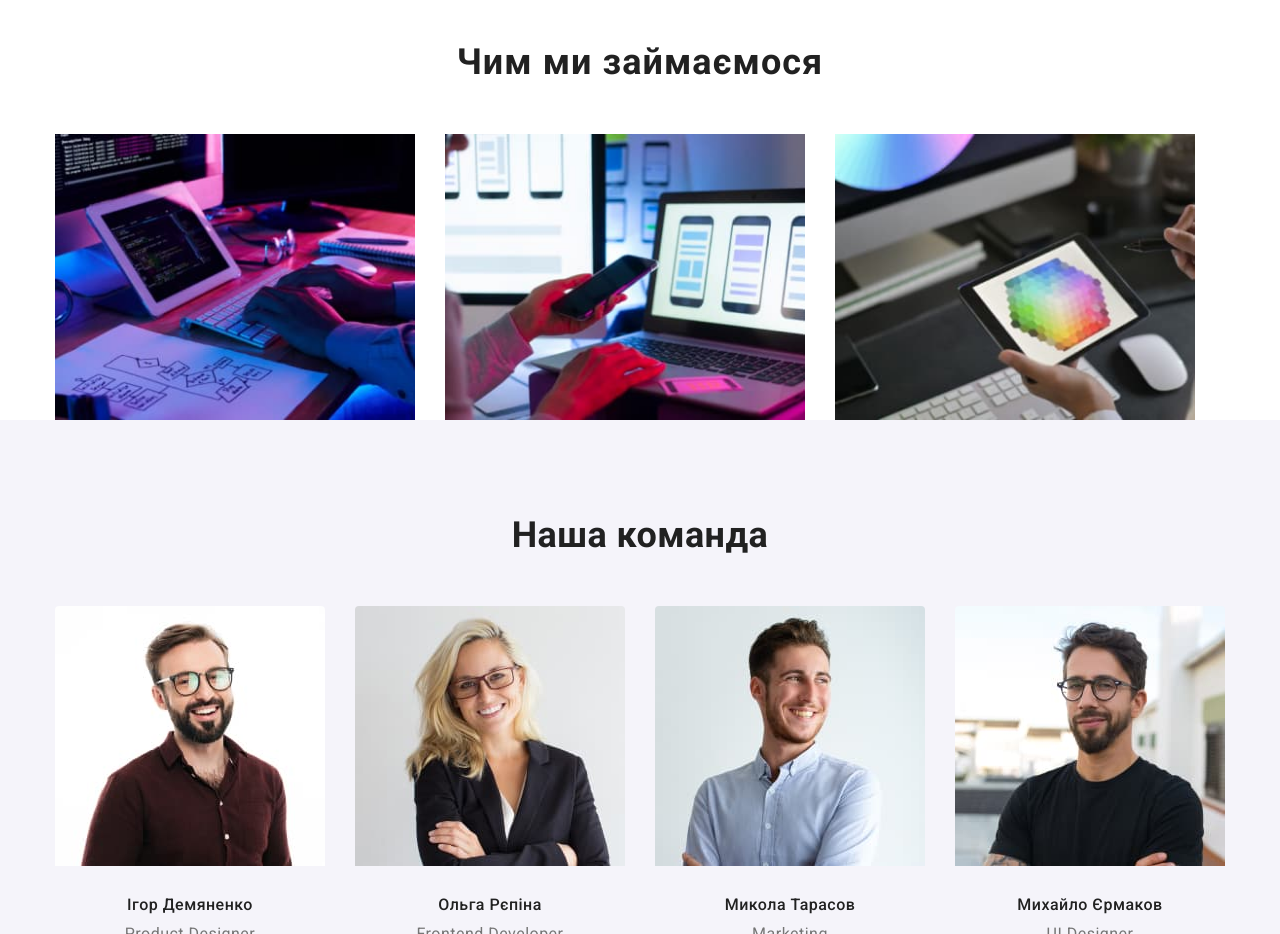
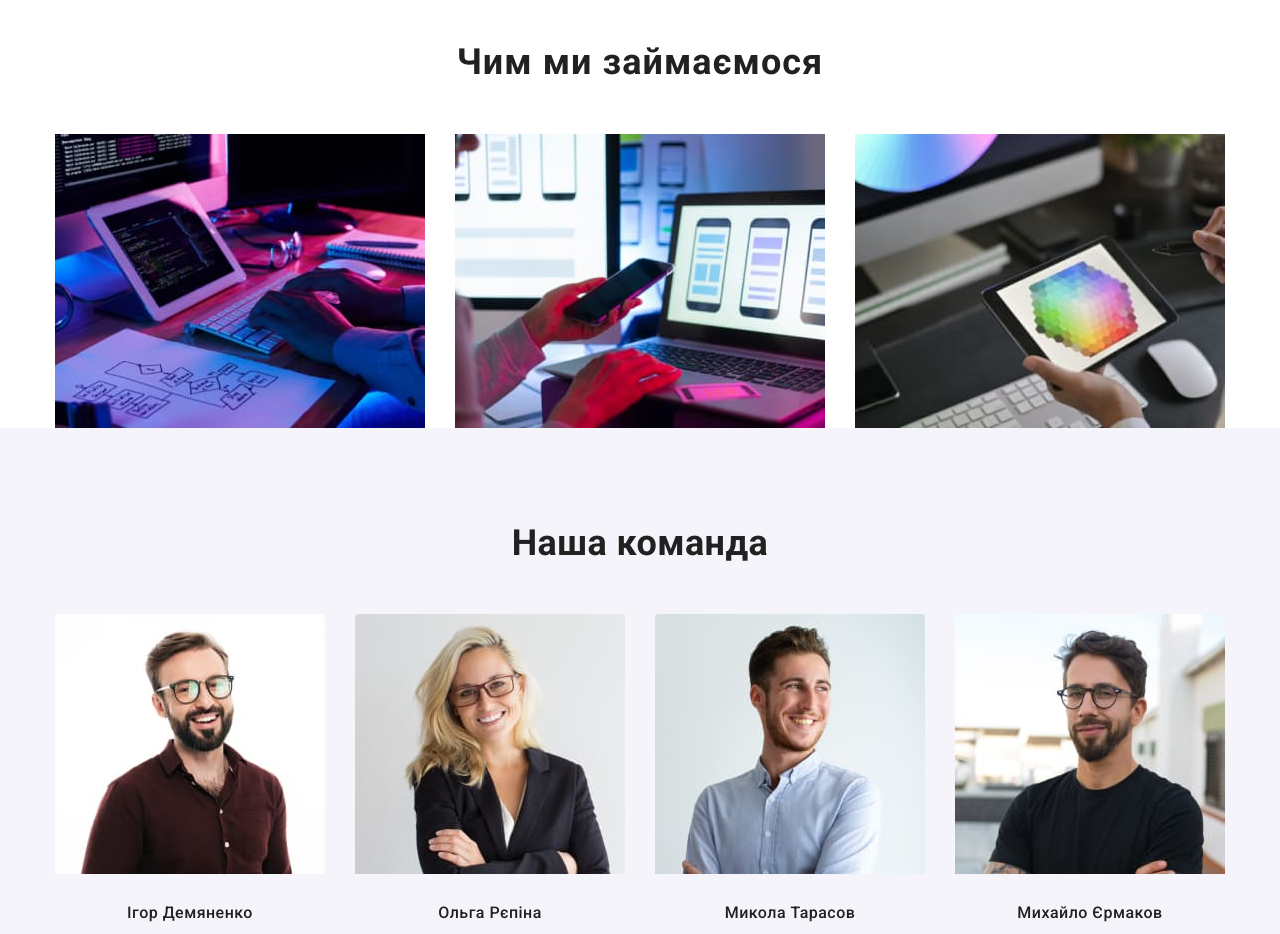
Before and after one commit to humbubahumbuba/goit-markup-hw-03, a plain HTML site: page index.html in a window 1280 px wide. Shown: the part 940-1874 px from the top of the page. Drawn offline with nearby package versions, Linux system fonts and the light colour scheme.

Commit message:
all-cleanups

```diff
--- a/css/style.css
+++ b/css/style.css
@@ -278,9 +278,6 @@ padding-left: 15px;
   flex-wrap: wrap;
   gap: 30px;
 }
-.works-list .item {
-  flex-basis: calc(100% / 3 - var(--card-set-gap));
-}
 
 /*=================== our team ====================== */
 
```
